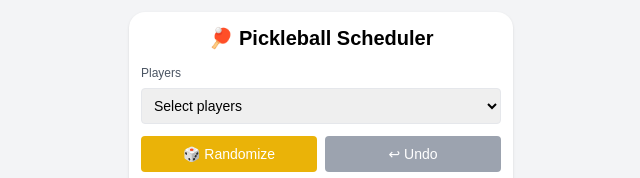
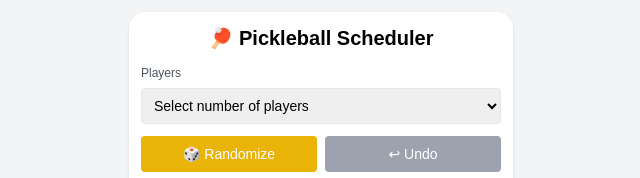
Before and after one commit to 1mch1burgo/Pickleball-app, a React (Create React App) app: page / in a window 1280 px wide. Shown: the top 178 px of the page, without its empty margins (319-959 px from the left). Built offline with nearby package versions, Linux system fonts and the light colour scheme.

Commit message:
Update App.js

```diff
--- a/src/App.js
+++ b/src/App.js
@@ -252,7 +252,7 @@ export default function App() {
                 value={selectedPlayers}
                 onChange={(e) => setSelectedPlayers(e.target.value)}
               >
-                <option value="">Select players</option>
+                <option value="">Select number of players</option>
                 {playersOptions.map((p) => (
                   <option key={p} value={p}>
                     {p}
```
